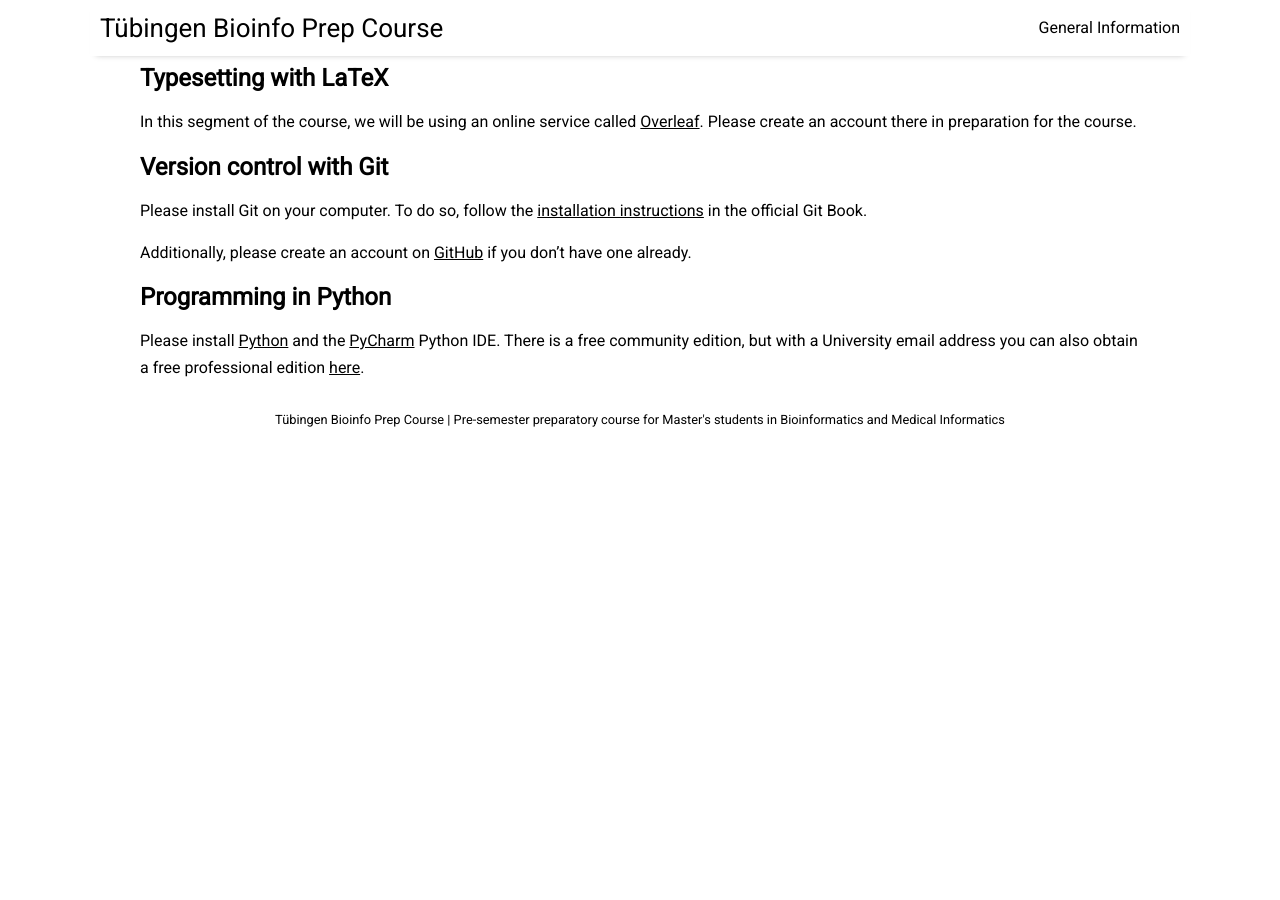
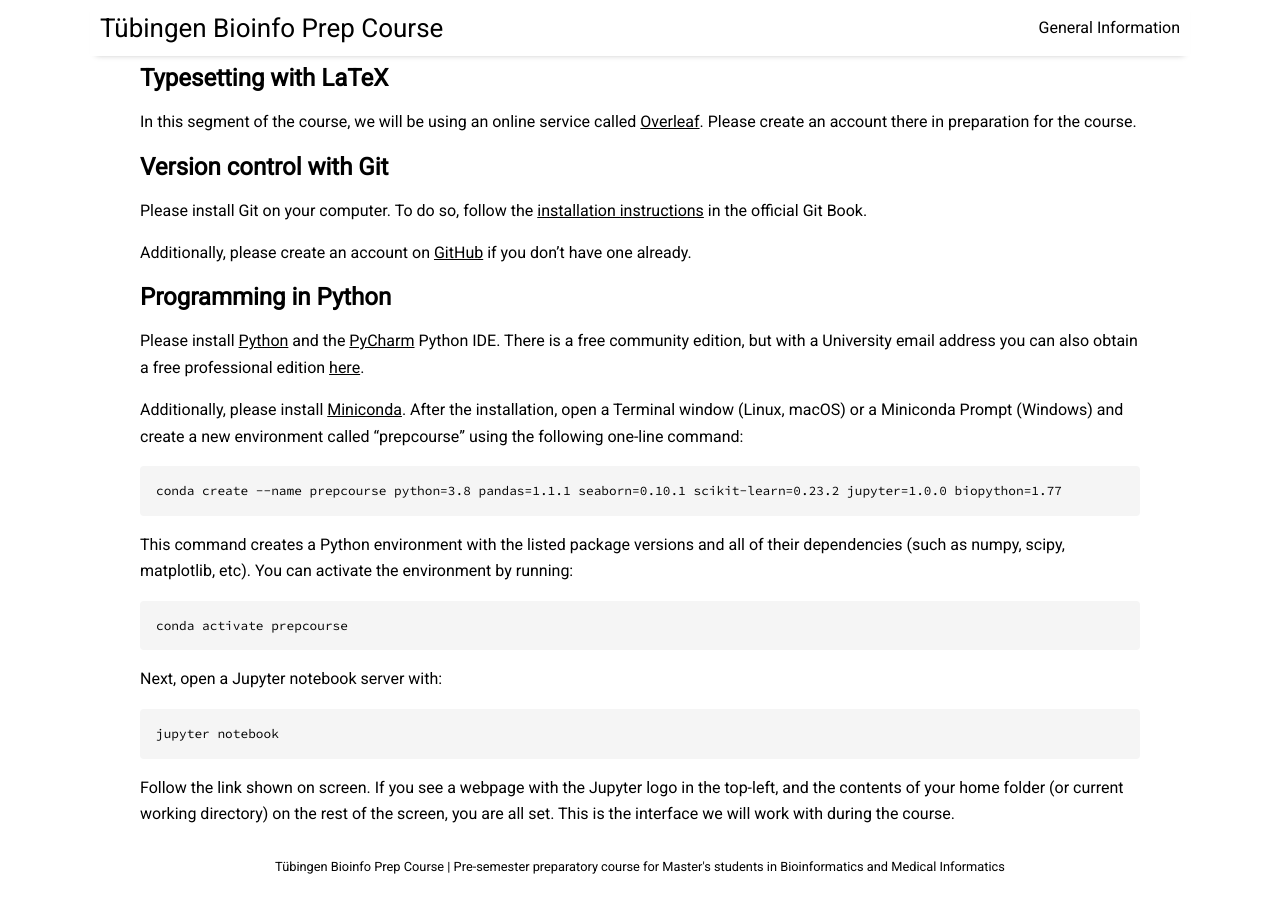
Before and after one commit to BioInfPrep/bioinfprep.github.io, a Jekyll site: the page built from _posts/0000-01-01-install-instructions.md, in a window 1280 px wide and 900 px high, scrolled down 596 px. Built offline with Jekyll 4.4.1, drawn with Linux system fonts in a browser that asks for light colours; nearby versions of some CDN libraries; before the commit the page ends 1049 px from its top, so only the background shows below that.

Commit message:
Update python install instructions (conda, ipython)

```diff
--- a/_posts/0000-01-01-install-instructions.md
+++ b/_posts/0000-01-01-install-instructions.md
@@ -53,3 +53,26 @@ Please install [Python](https://www.python.org/downloads/) and the
 community edition, but with a University email address you can also obtain a
 free professional edition
 [here](https://www.jetbrains.com/community/education/#students).
+
+Additionally, please install
+[Miniconda](https://docs.conda.io/en/latest/miniconda.html). After the
+installation, open a Terminal window (Linux, macOS) or a Miniconda Prompt
+(Windows) and create a new environment called "prepcourse" using the following
+one-line command:
+
+    conda create --name prepcourse python=3.8 pandas=1.1.1 seaborn=0.10.1 scikit-learn=0.23.2 jupyter=1.0.0 biopython=1.77
+
+This command creates a Python environment with the listed package versions and
+all of their dependencies (such as numpy, scipy, matplotlib, etc). You can
+activate the environment by running:
+
+    conda activate prepcourse
+
+Next, open a Jupyter notebook server with:
+
+    jupyter notebook
+
+Follow the link shown on screen. If you see a webpage with the Jupyter logo in
+the top-left, and the contents of your home folder (or current working
+directory) on the rest of the screen, you are all set. This is the interface we
+will work with during the course.
```
